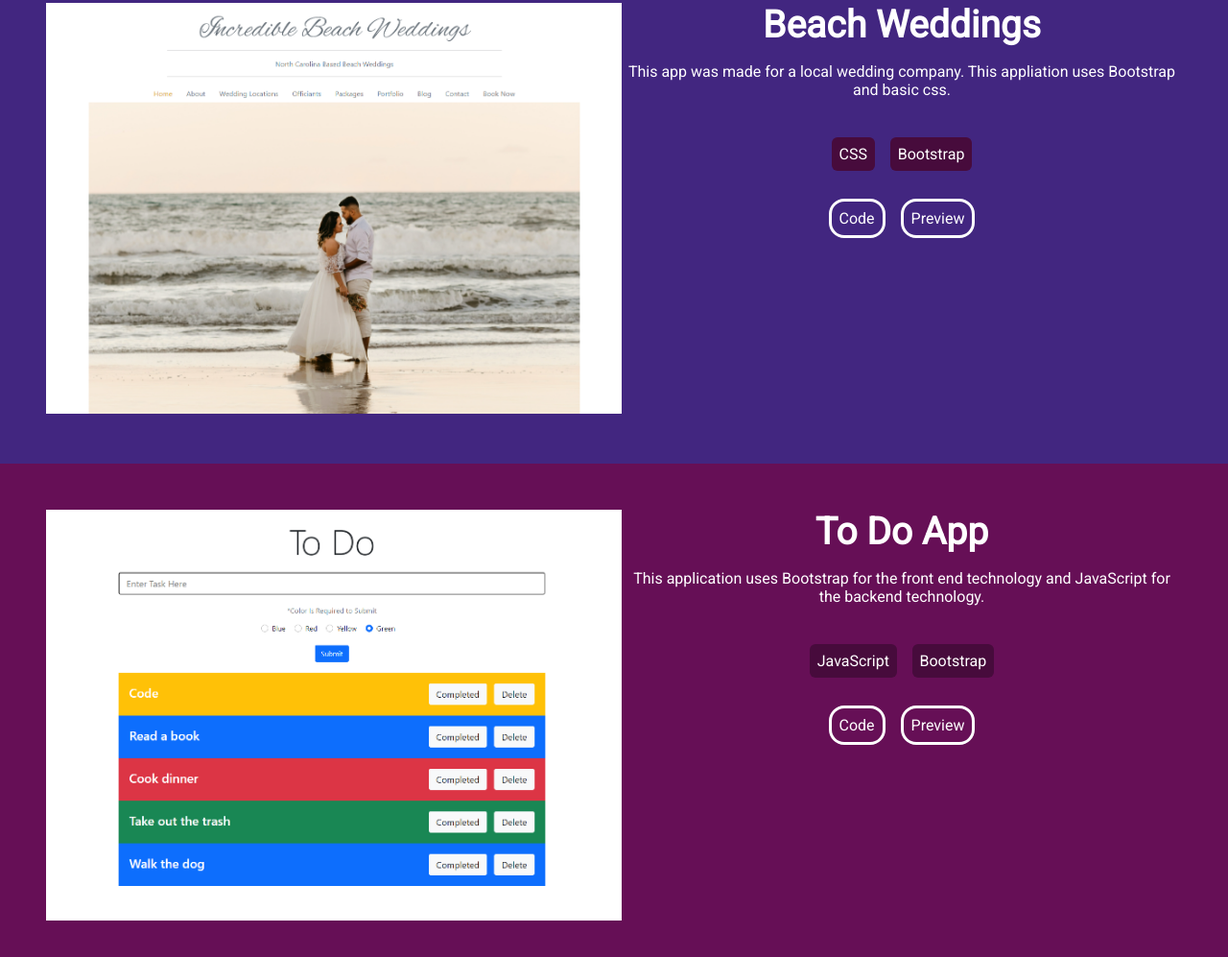
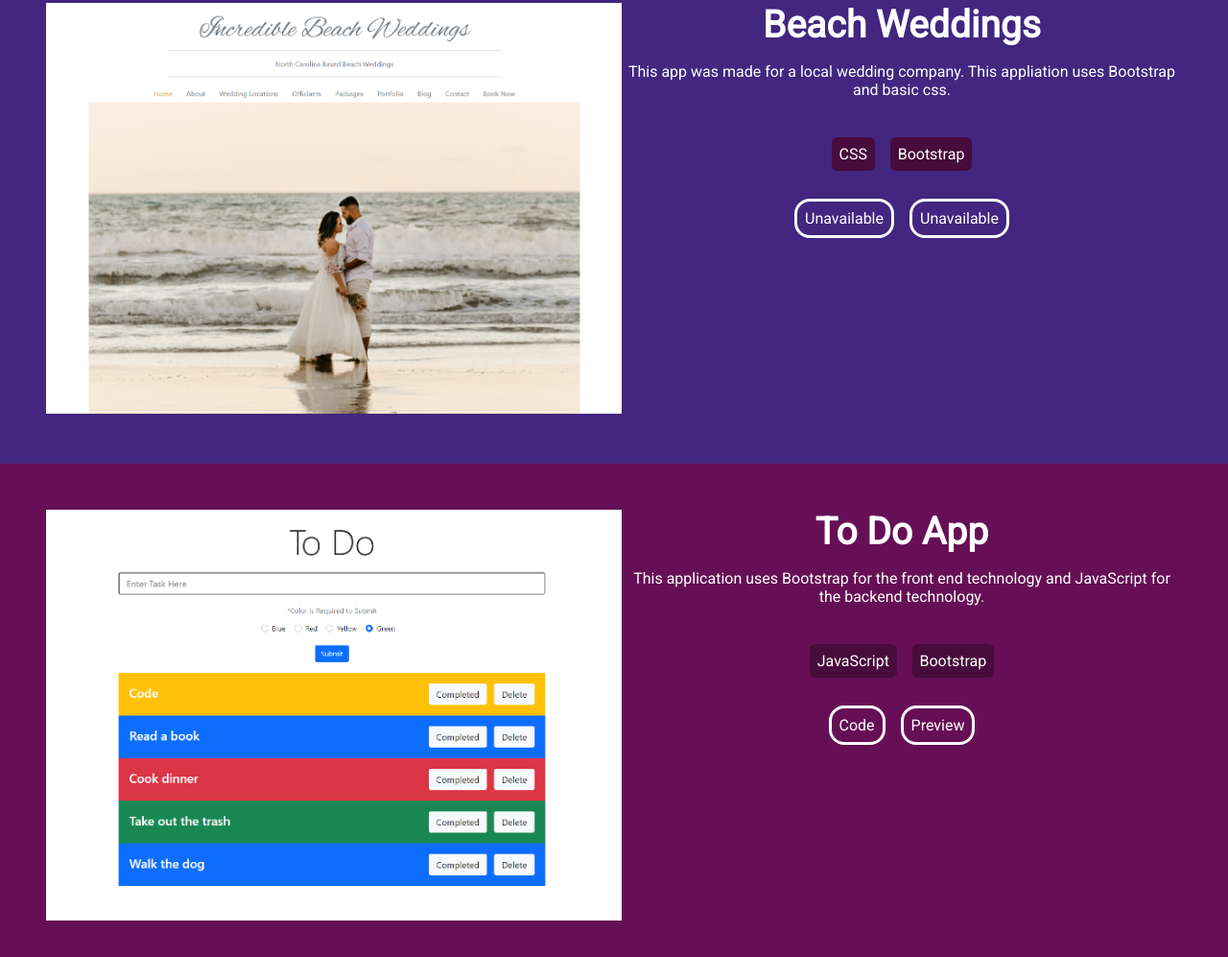
Before and after one commit to admclamb/realPortfolio, a website: page projects.html in a window 1280 px wide. Shown: the part 945-1942 px from the top of the page at 96% size. Drawn offline with Linux system fonts and the light colour scheme.

Commit message:
Update projects.html

```diff
--- a/projects.html
+++ b/projects.html
@@ -125,17 +125,17 @@
             </ul>
             <div class="link-container">
               <a
-                href="https://github.com/admclamb/weddingCompany"
+                href="#"
                 class="btn btn-light mr-2"
                 target="_blank"
                 rel="noopener noreferrer"
-                >Code</a
+                >Unavailable</a
               ><a
-                href="https://admclamb.github.io/weddingCompany/"
+                href="#"
                 class="btn btn-light"
                 target="_blank"
                 rel="noopener noreferrer"
-                >Preview</a
+                >Unavailable</a
               >
             </div>
           </div>
```
